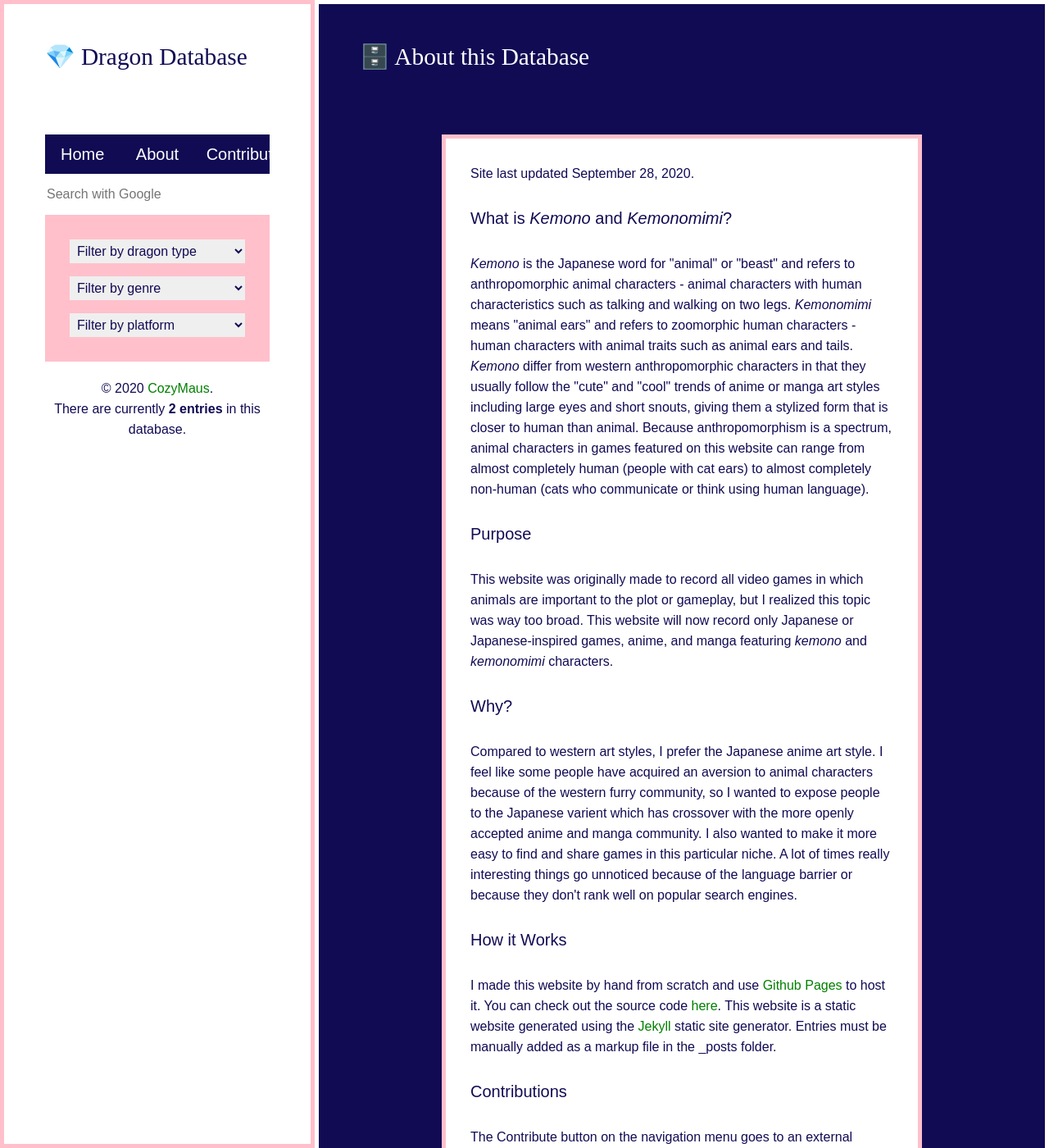
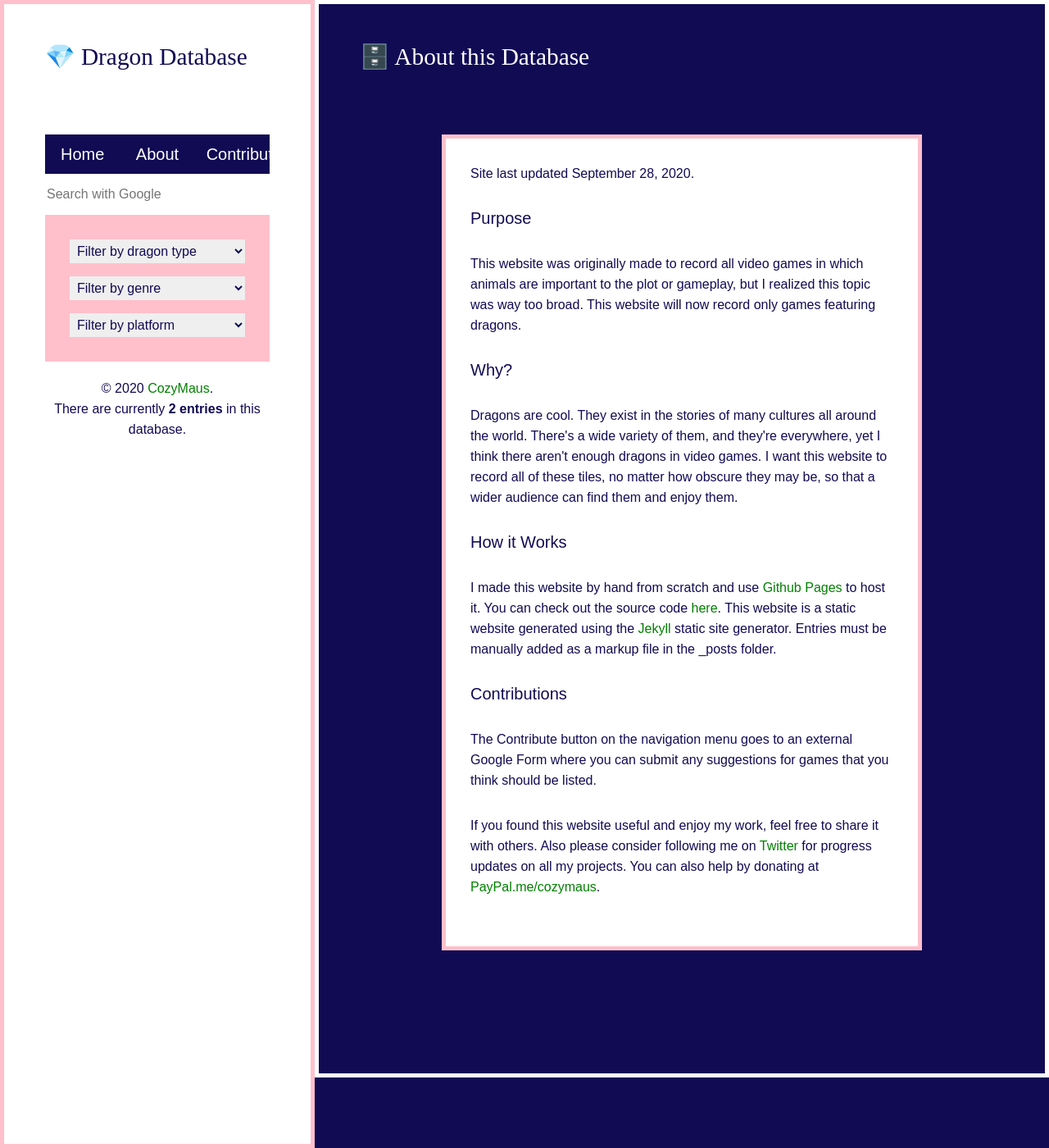
Before and after one commit to byliz/animal-game-database, a Jekyll site: the page built from about/index.html, in a window 1280 px wide and 1400 px high. Shown: the whole window at 82% size. Built offline with Jekyll 4.4.1, drawn with Linux system fonts in a browser that asks for light colours; nearby versions of some CDN libraries.

Commit message:
Update index.html

```diff
--- a/about/index.html
+++ b/about/index.html
@@ -9,19 +9,11 @@ title: About |
 
 <p class="excerpt">Site last updated {{ site.time | date: '%B %d, %Y' }}.</p>
 
-<h3>What is <em>Kemono</em> and <em>Kemonomimi</em>?</h3>
-
-<p class="excerpt">
-
-<em>Kemono</em> is the Japanese word for "animal" or "beast" and refers to anthropomorphic animal characters - animal characters with human characteristics such as talking and walking on two legs. <em>Kemonomimi</em> means "animal ears" and refers to zoomorphic human characters - human characters with animal traits such as animal ears and tails. <em>Kemono</em> differ from western anthropomorphic characters in that they usually follow the "cute" and "cool" trends of anime or manga art styles including large eyes and short snouts, giving them a stylized form that is closer to human than animal. Because anthropomorphism is a spectrum, animal characters in games featured on this website can range from almost completely human (people with cat ears) to almost completely non-human (cats who communicate or think using human language).
-
-</p>
-
 <h3>Purpose</h3>
 
 <p class="excerpt">
 
-This website was originally made to record all video games in which animals are important to the plot or gameplay, but I realized this topic was way too broad. This website will now record only Japanese or Japanese-inspired games, anime, and manga featuring <em>kemono</em> and <em>kemonomimi</em> characters.
+This website was originally made to record all video games in which animals are important to the plot or gameplay, but I realized this topic was way too broad. This website will now record only games featuring dragons.
 
 </p>
 
@@ -30,7 +22,9 @@ This website was originally made to record all video games in which animals are
 
 <p class="excerpt">
 
-Compared to western art styles, I prefer the Japanese anime art style. I feel like some people have acquired an aversion to animal characters because of the western furry community, so I wanted to expose people to the Japanese varient which has crossover with the more openly accepted anime and manga community. I also wanted to make it more easy to find and share games in this particular niche. A lot of times really interesting things go unnoticed because of the language barrier or because they don't rank well on popular search engines.</p>
+  Dragons are cool. They exist in the stories of many cultures all around the world. There's a wide variety of them, and they're everywhere, yet I think there aren't enough dragons in video games. I want this website to record all of these tiles, no matter how obscure they may be, so that a wider audience can find them and enjoy them.
+
+</p>
 
 <h3>How it Works</h3>
 
```
